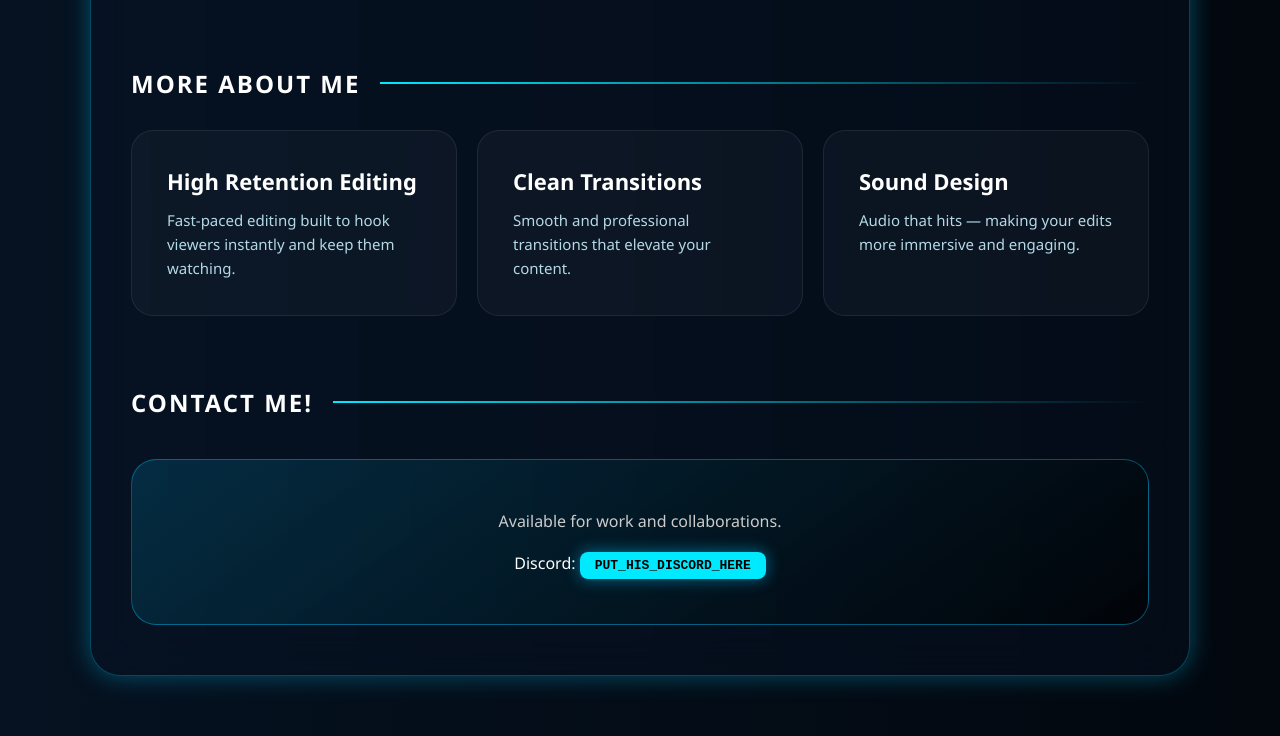
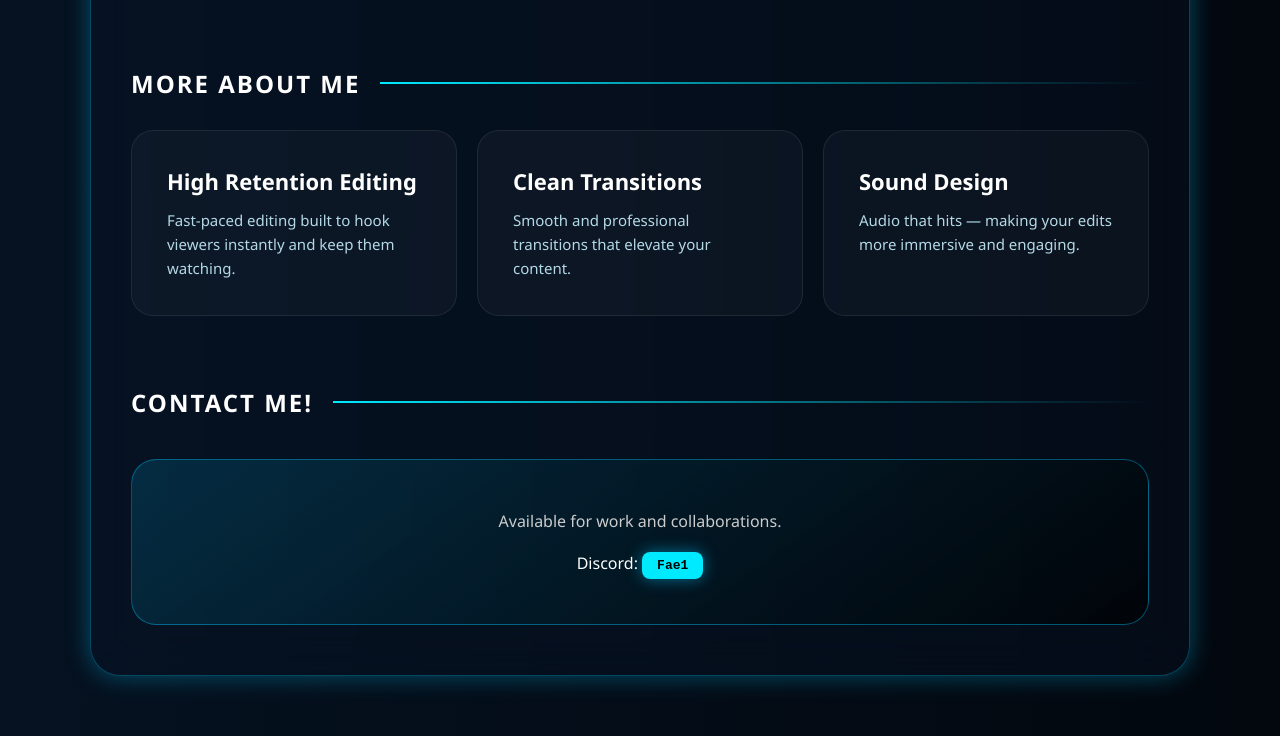
Before and after one commit to thatoneeditor/Fae1-Portfolio, a plain HTML site: page index.html in a window 1280 px wide. Shown: the part 828-1564 px from the top of the page. Drawn offline with Linux system fonts and the light colour scheme.

Commit message:
Update index.html

```diff
--- a/index.html
+++ b/index.html
@@ -215,7 +215,7 @@ h2::after {
   <h2>Contact Me!</h2>
   <div class="contact-box">
     <p style="margin-bottom: 20px; color: #ccc;">Available for work and collaborations.</p>
-    <p>Discord: <span class="contact-highlight">PUT_HIS_DISCORD_HERE</span></p>
+    <p>Discord: <span class="contact-highlight">Fae1</span></p>
   </div>
 </div>
 
```
